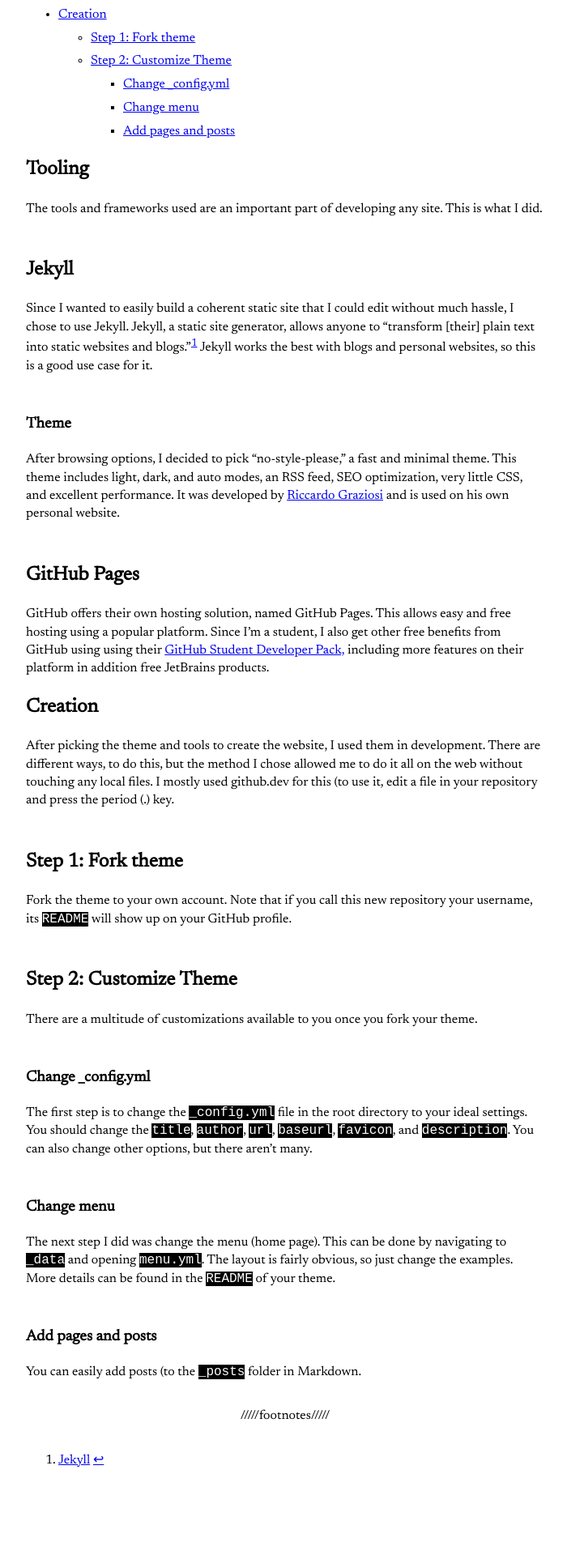
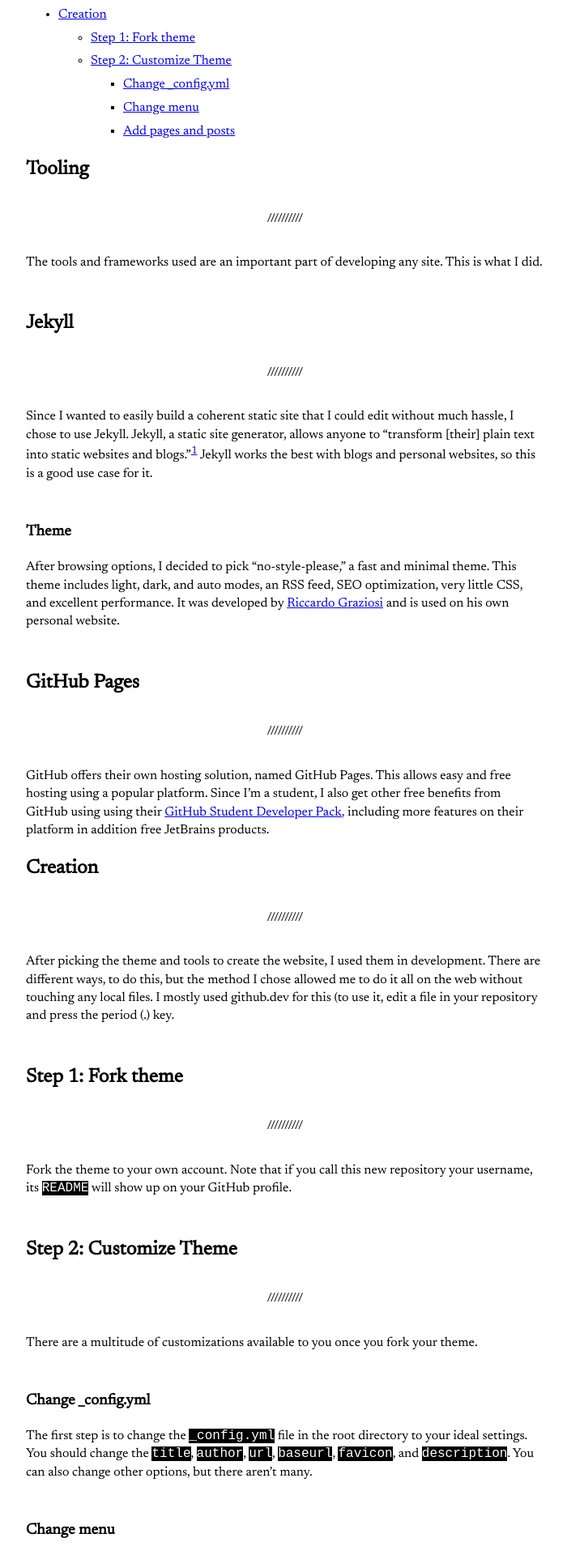
Before and after one commit to riggraz/no-style-please, a Jekyll site: the page built from _posts/2024-02-02-website-tutorial.md, in a window 1280 px wide. Shown: the part 360-2280 px from the top of the page at 81% size, without its empty margins (288-988 px from the left). Built offline with Jekyll 4.4.1, drawn with Linux system fonts in a browser that asks for light colours; before the commit the page ends 2254 px from its top, so only the background shows below that.

Commit message:
added lines

```diff
--- a/_posts/2024-02-02-website-tutorial.md
+++ b/_posts/2024-02-02-website-tutorial.md
@@ -16,22 +16,27 @@
       + [Add pages and posts](#add-pages-and-posts)
 
 # Tooling
-
+___
 The tools and frameworks used are an important part of developing any site. This is what I did.
 
 ## Jekyll
+___
 Since I wanted to easily build a coherent static site that I could edit without much hassle, I chose to use Jekyll. Jekyll, a static site generator, allows anyone to "transform [their] plain text into static websites and blogs."[^1] Jekyll works the best with blogs and personal websites, so this is a good use case for it.
 ### Theme
 After browsing options, I decided to pick "no-style-please," a fast and minimal theme. This theme includes light, dark, and auto modes, an RSS feed, SEO optimization, very little CSS, and excellent performance. It was developed by [Riccardo Graziosi](https://riggraz.dev) and is used on his own personal website.
 
 ## GitHub Pages
+___
 GitHub offers their own hosting solution, named GitHub Pages. This allows easy and free hosting using a popular platform. Since I'm a student, I also get other free benefits from GitHub using using their [GitHub Student Developer Pack,](https://education.github.com/pack) including more features on their platform in addition free JetBrains products.
 # Creation
+___
 After picking the theme and tools to create the website, I used them in development. There are different ways, to do this, but the method I chose allowed me to do it all on the web without touching any local files. I mostly used github.dev for this (to use it, edit a file in your repository and press the period (.) key.
 ## Step 1: Fork theme
+___
 Fork the theme to your own account. Note that if you call this new repository your username, its `README` will show up on your GitHub profile.
 
 ## Step 2: Customize Theme
+___
 There are a multitude of customizations available to you once you fork your theme.
 ### Change _config.yml
 The first step is to change the `_config.yml` file in the root directory to your ideal settings. You should change the `title`, `author`, `url`, `baseurl`, `favicon`, and `description`. You can also change other options, but there aren't many.
```
